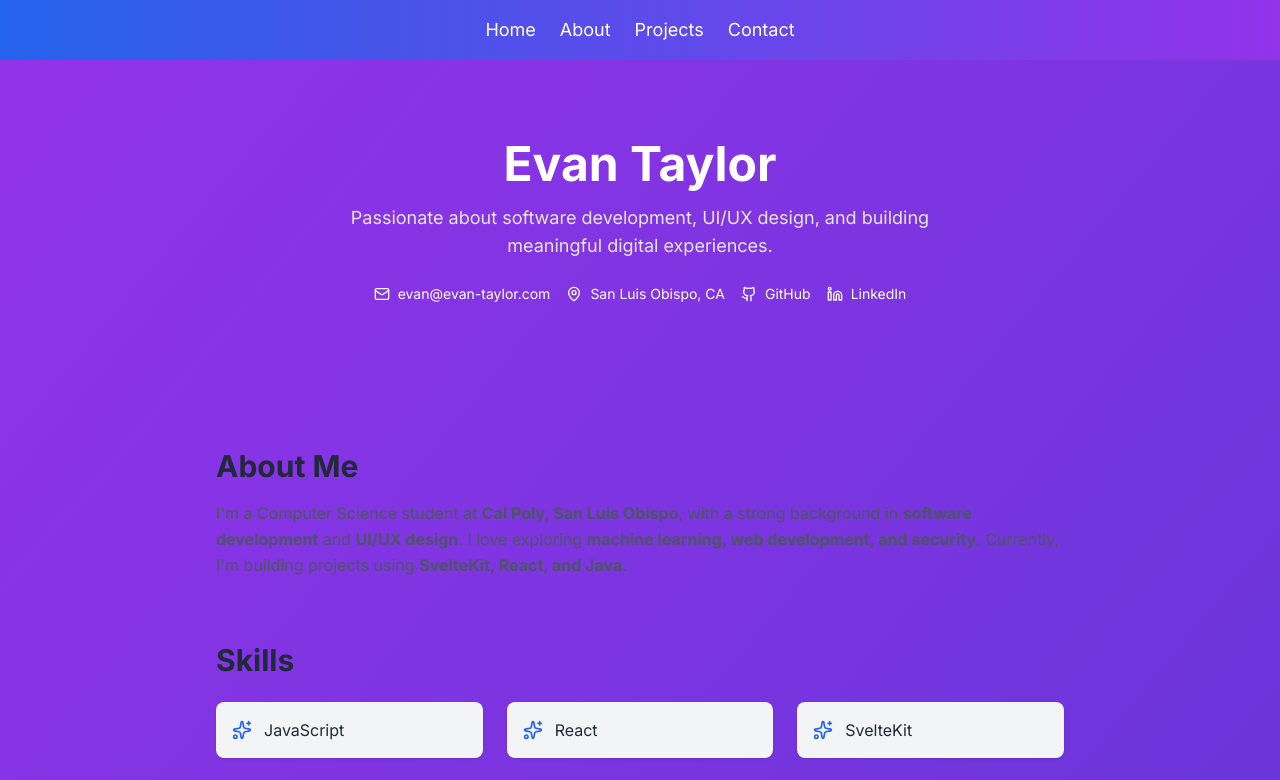
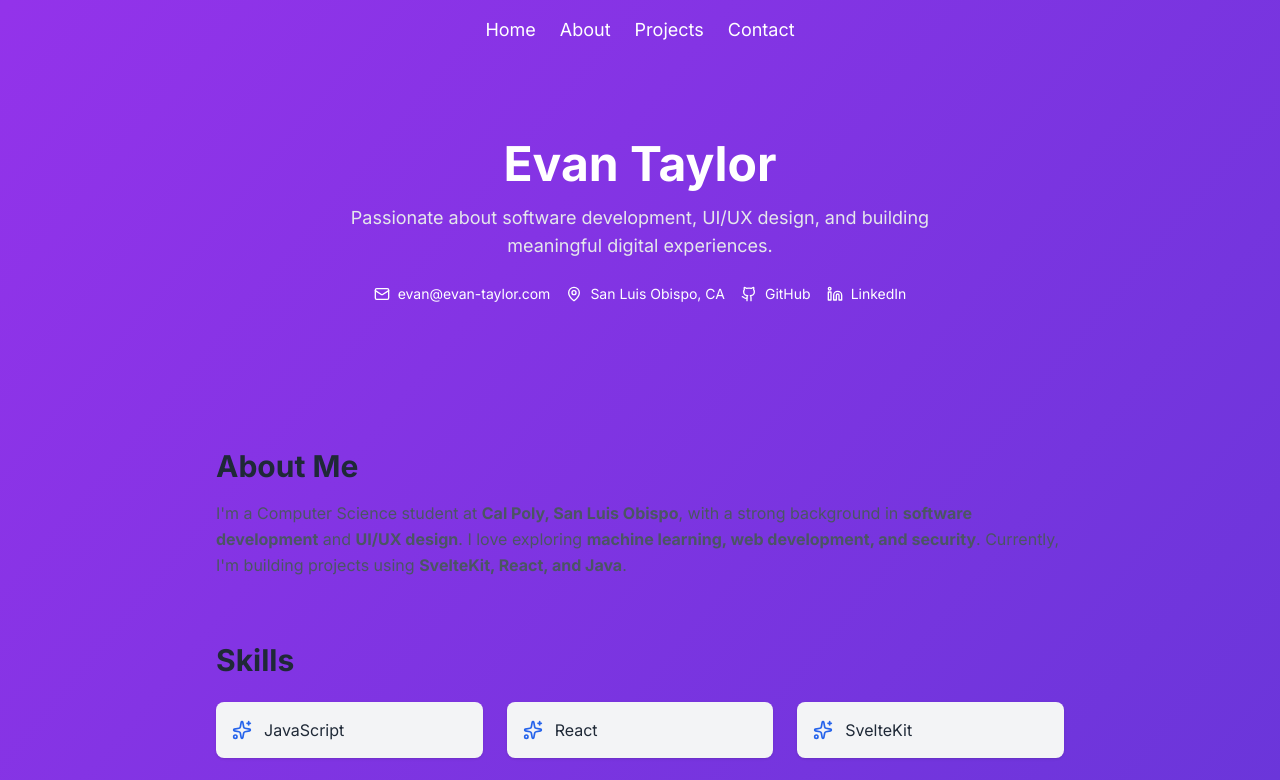
Before and after one commit to evan-taylor/Website, a SvelteKit app: page / in a window 1280 px wide. Shown: the top 780 px of the page. Built offline with nearby package versions, Linux system fonts and the light colour scheme.

Commit message:
Fix nav transparency

```diff
--- a/src/components/Navbar.svelte
+++ b/src/components/Navbar.svelte
@@ -2,7 +2,7 @@
   import { onMount } from "svelte";
 </script>
 
-<nav class="bg-gradient-to-r from-blue-600 to-purple-600">
+<nav class="bg-transparent">
   <div class="max-w-6xl mx-auto px-6 py-4 flex justify-center space-x-6">
     <a href="/" class="text-white hover:text-gray-200 transition text-lg">Home</a>
     <a href="/about" class="text-white hover:text-gray-200 transition text-lg">About</a>
```
